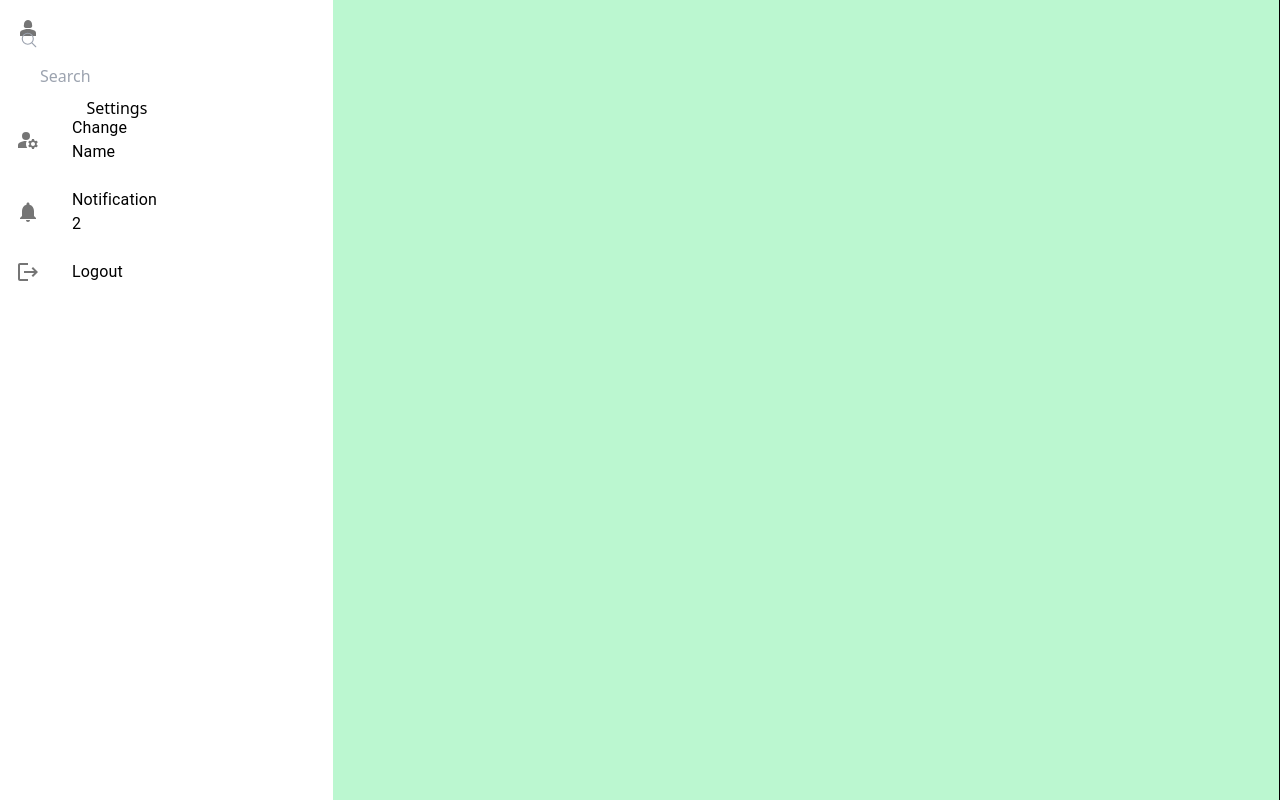
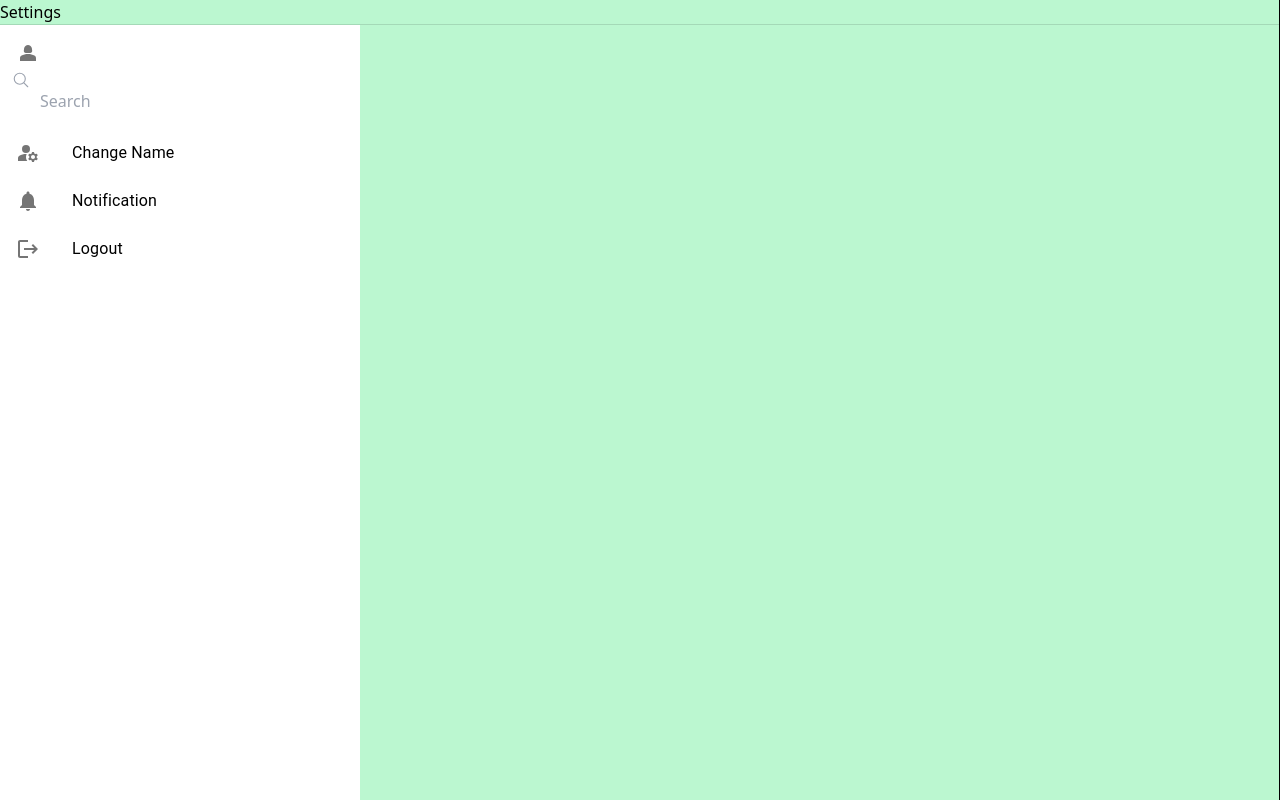
Before and after one commit to MuqarrabG/Whatsapp-Mockup, a React (Create React App) app in the folder app/: page /setting in a window 1280 px wide. Built offline with nearby package versions, Linux system fonts and the light colour scheme; no server answers.

Commit message:
updates on setting left bar

```diff
--- a/app/src/components/Setting Left panel/headerLeft.js
+++ b/app/src/components/Setting Left panel/headerLeft.js
@@ -27,7 +27,7 @@ function HeaderLeft () {
 
     return (
 
-        <div style={{flexDirection: 'row', height: '100%', width: '26%'}} className="side2">
+        <div style={{flexDirection: 'row', height: '100%', width: '100%'}} className="TopBar">
             <Box sx={{ width: '100%', height: '100%', maxWidth: 360, bgcolor: 'background.paper', flexDirection: "row"}}>
                 <List>
 
@@ -36,7 +36,6 @@ function HeaderLeft () {
               <ListItemIcon>
                 <Person2Icon />
               </ListItemIcon>
-              {/* <ListItemText primary="Logout" /> */}
             </ListItemButton>
           </ListItem>
             </List>
@@ -44,18 +43,18 @@ function HeaderLeft () {
 
           {/* -- search box -- */}
         <div className="w-4/4">
-            <input  type="text" value={query}
+            <input type="text" value={query}
                 onChange={handleInputChange}
                     placeholder="Search"
                         className="pl-10 pr-4 py-2 w-full rounded-md border-0" />
 
         <ion-icon name="search-outline"
-            class="absolute left-5 top-10 transform -translate-y-1/2 text-gray-400 text-lg pointer-events-none">
+            class="absolute left-3 top-20 transform -translate-y-1/2 text-gray-400 text-lg pointer-events-none">
                 </ion-icon>
 
 
     <div style={{display: 'flex', height: '100%', width: '100%', flexDirection: 'row'}}>
-    <div style={{flexDirection: 'row', height: '100%', width: '26%'}} className="side2">
+    <div style={{flexDirection: 'column', height: '100%', width: '100%'}} className="LowerBar">
     <Box sx={{ width: '100%', height: '100%', maxWidth: 360, bgcolor: 'background.paper', flexDirection: "row"}}>
       <nav aria-label="main mailbox folders">
         <List>
@@ -72,7 +71,7 @@ function HeaderLeft () {
               <ListItemIcon>
                 <NotificationsIcon />
               </ListItemIcon>
-              <ListItemText primary="Notification 2" />
+              <ListItemText primary="Notification" />
             </ListItemButton>
           </ListItem>
 
@@ -88,9 +87,7 @@ function HeaderLeft () {
       </nav>
     </Box>
     </div>
-    <div>
-        Settings
-    </div>
+
     </div>
 
 
--- a/app/src/components/Setting Right panel/headerRight.js
+++ b/app/src/components/Setting Right panel/headerRight.js
@@ -13,51 +13,17 @@ import NotificationsIcon from '@mui/icons-material/Notifications';
 import { grid } from "ionicons/icons";
 
 function HeaderRight () {
-    // return ()
+    return (
 
-    // <div style={{display: 'flex', height: '100%', width: '100%', flexDirection: 'row',}}>
-    // <div style={{flexDirection: 'row', height: '100%', width: '26%'}} className="side2">
-    // <Box sx={{ width: '100%', height: '100%', maxWidth: 360, bgcolor: 'background.paper', flexDirection: "row"}}>
-    //   <nav aria-label="main mailbox folders">
-    //     <List>
-    //       <ListItem disablePadding>
-    //         <ListItemButton>
-    //           <ListItemIcon>
-    //             <ManageAccountsIcon />
-    //           </ListItemIcon>
-    //           <ListItemText primary="Change Name" />
-    //         </ListItemButton>
-    //       </ListItem>
-    //       <ListItem disablePadding>
-    //         <ListItemButton>
-    //           <ListItemIcon>
-    //             <NotificationsIcon />
-    //           </ListItemIcon>
-    //           <ListItemText primary="Notification" />
-    //         </ListItemButton>
-    //       </ListItem>
+    <Box>
+    <div>
+        Settings
+    </div>
 
-    //       <ListItem disablePadding>
-    //         <ListItemButton>
-    //           <ListItemIcon>
-    //             <LogoutIcon />
-    //           </ListItemIcon>
-    //           <ListItemText primary="Logout" />
-    //         </ListItemButton>
-    //       </ListItem>
-    //     </List>
-    //   </nav>
-    // </Box>
-    // </div>
-    // <div>
-    //     Settings
-    // </div>
-    // </div>
+    </Box>
 
 
-
-
-    // )
+    )
 }
 
 export default HeaderRight
--- a/app/src/components/settingPage.js
+++ b/app/src/components/settingPage.js
@@ -13,9 +13,9 @@ function settingPage() {
         <div className="min-w-[30%] bg-green-200 h-screen overflow-auto border-r border-black">
 
 
+        <HeaderRight />
+        <Divider></Divider>
         <HeaderLeft />
-        <Divider></Divider>
-        <HeaderRight />
       </div>
     );
     }
--- a/app/src/index.css
+++ b/app/src/index.css
@@ -505,6 +505,12 @@ video {
 .left-0 {
   left: 0px;
 }
+.left-3 {
+  left: 0.75rem;
+}
+.left-5 {
+  left: 1.25rem;
+}
 .left-7 {
   left: 1.75rem;
 }
@@ -513,6 +519,12 @@ video {
 }
 .top-1\/2 {
   top: 50%;
+}
+.top-10 {
+  top: 2.5rem;
+}
+.top-16 {
+  top: 4rem;
 }
 .z-10 {
   z-index: 10;
@@ -595,6 +607,9 @@ video {
 }
 .w-full {
   width: 100%;
+}
+.min-w-\[30\%\] {
+  min-width: 30%;
 }
 .max-w-md {
   max-width: 28rem;
@@ -699,8 +714,14 @@ video {
 .border {
   border-width: 1px;
 }
+.border-0 {
+  border-width: 0px;
+}
 .border-b {
   border-bottom-width: 1px;
+}
+.border-r {
+  border-right-width: 1px;
 }
 .border-black {
   --tw-border-opacity: 1;
@@ -745,6 +766,10 @@ video {
 .bg-gray-300 {
   --tw-bg-opacity: 1;
   background-color: rgb(209 213 219 / var(--tw-bg-opacity));
+}
+.bg-green-200 {
+  --tw-bg-opacity: 1;
+  background-color: rgb(187 247 208 / var(--tw-bg-opacity));
 }
 .bg-lime-400 {
   --tw-bg-opacity: 1;
@@ -798,11 +823,8 @@ video {
 .pl-10 {
   padding-left: 2.5rem;
 }
-.pl-2 {
-  padding-left: 0.5rem;
-}
-.pl-3 {
-  padding-left: 0.75rem;
+.pl-5 {
+  padding-left: 1.25rem;
 }
 .pl-9 {
   padding-left: 2.25rem;
```
